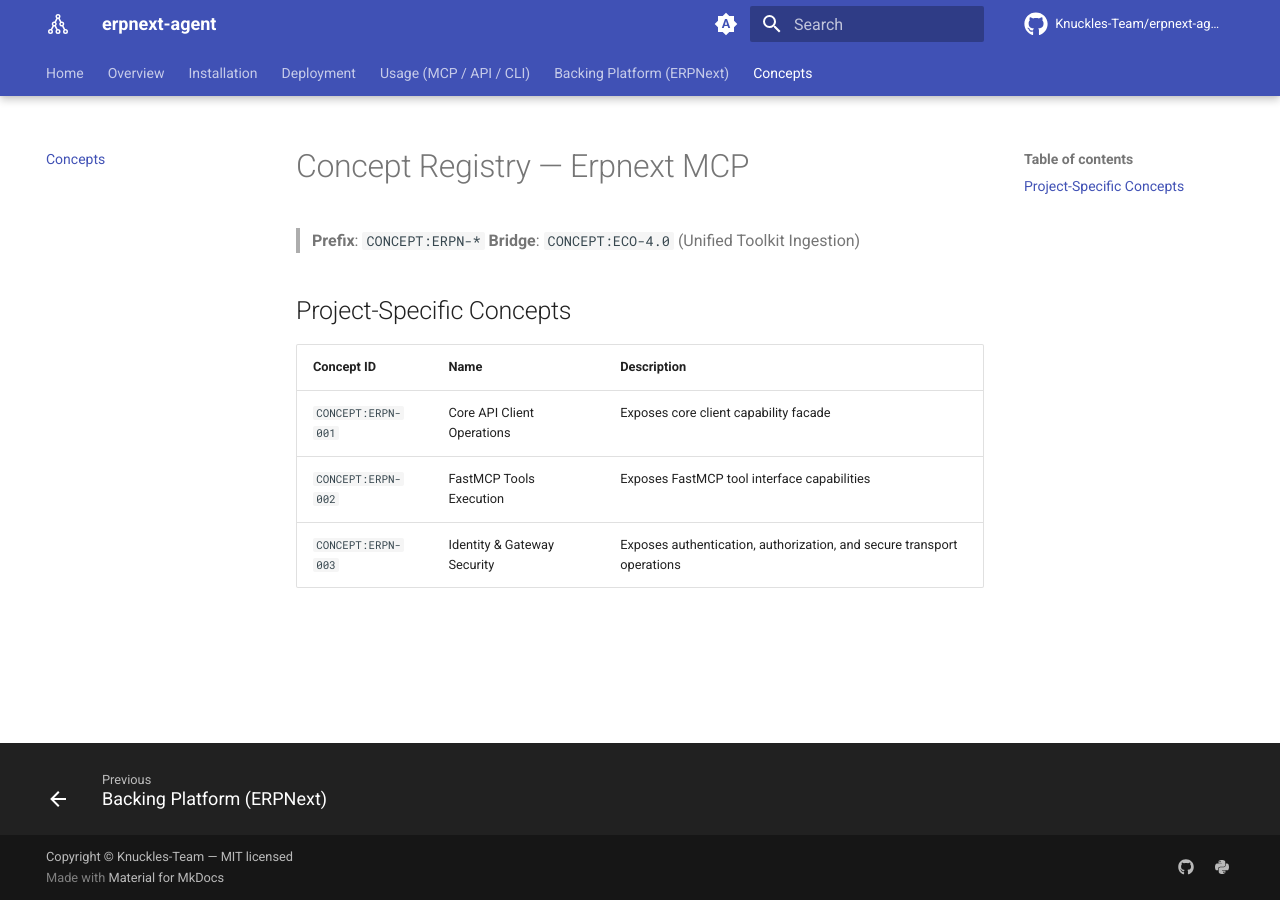
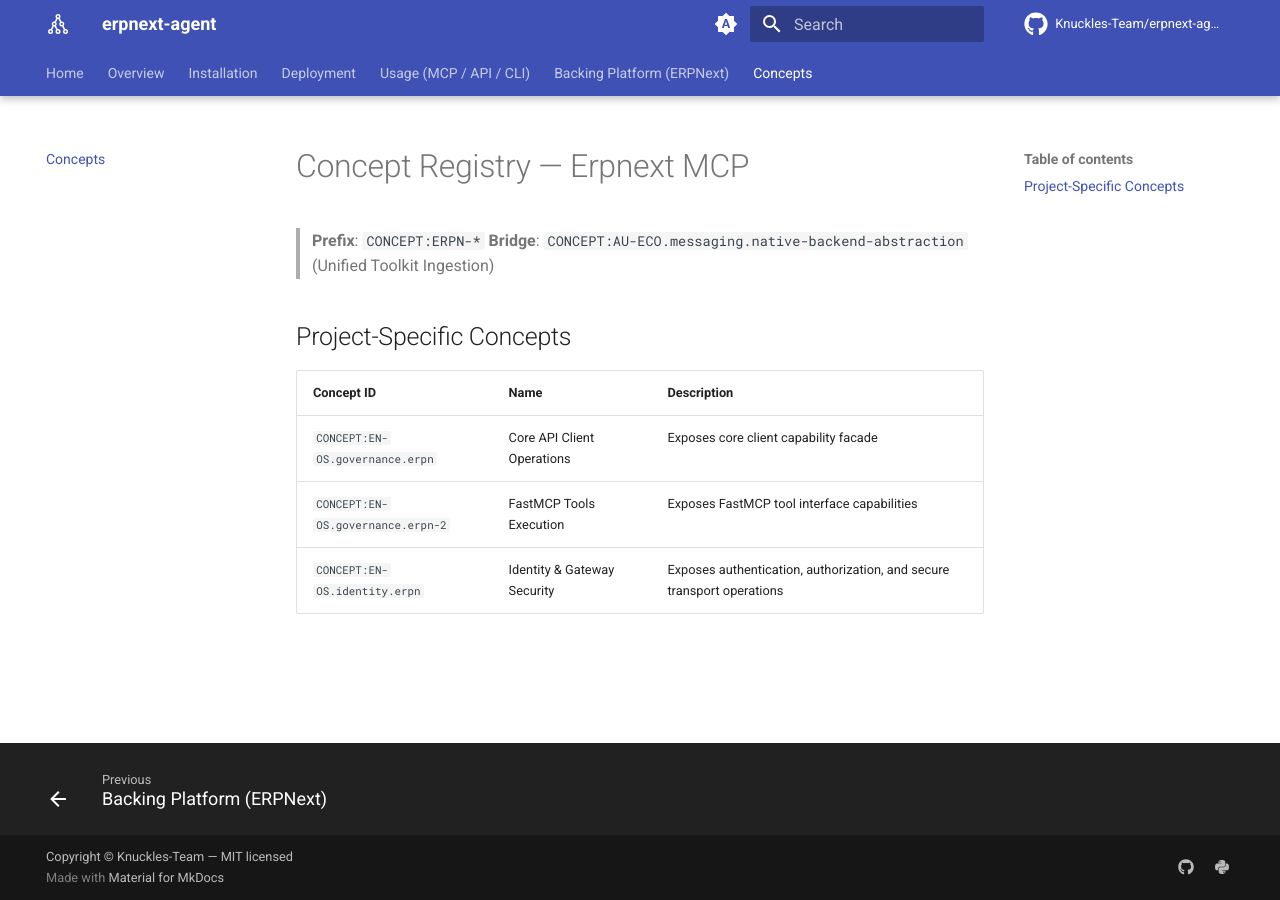
Before and after one commit to Knuckles-Team/erpnext-agent, an MkDocs documentation site: the page built from docs/concepts.md, in a window 1280 px wide. Built offline with MkDocs 1.6.1 and Material for MkDocs 9.7.7, drawn with Linux system fonts in a browser that asks for light colours; comment, search, counter and statistics services are not loaded.

Commit message:
OKF-CIS migration: markers -> <SLUG>-<PILLAR>.<domain>.<concept>
Co-Authored-By: Claude Opus 4.8 (1M context) <noreply@anthropic.com>

```diff
--- a/docs/concepts.md
+++ b/docs/concepts.md
@@ -1,12 +1,12 @@
 # Concept Registry — Erpnext MCP
 
 > **Prefix**: `CONCEPT:ERPN-*`
-> **Bridge**: `CONCEPT:ECO-4.0` (Unified Toolkit Ingestion)
+> **Bridge**: `CONCEPT:AU-ECO.messaging.native-backend-abstraction` (Unified Toolkit Ingestion)
 
 ## Project-Specific Concepts
 
 | Concept ID | Name | Description |
 |------------|------|-------------|
-| `CONCEPT:ERPN-001` | Core API Client Operations | Exposes core client capability facade |
-| `CONCEPT:ERPN-002` | FastMCP Tools Execution | Exposes FastMCP tool interface capabilities |
-| `CONCEPT:ERPN-003` | Identity & Gateway Security | Exposes authentication, authorization, and secure transport operations |
+| `CONCEPT:EN-OS.governance.erpn` | Core API Client Operations | Exposes core client capability facade |
+| `CONCEPT:EN-OS.governance.erpn-2` | FastMCP Tools Execution | Exposes FastMCP tool interface capabilities |
+| `CONCEPT:EN-OS.identity.erpn` | Identity & Gateway Security | Exposes authentication, authorization, and secure transport operations |
--- a/erpnext_agent/__init__.py
+++ b/erpnext_agent/__init__.py
@@ -1,4 +1,4 @@
-"""CONCEPT:ECO-4.0 Unified ecosystem initialization dynamic check."""
+"""CONCEPT:AU-ECO.messaging.native-backend-abstraction Unified ecosystem initialization dynamic check."""
 
 import importlib
 import inspect
```
Also changed, not shown: .specify/reports/code_enhancement_report.md (+1 -1 lines), AGENTS.md (+8 -8 lines), 6 other files.
